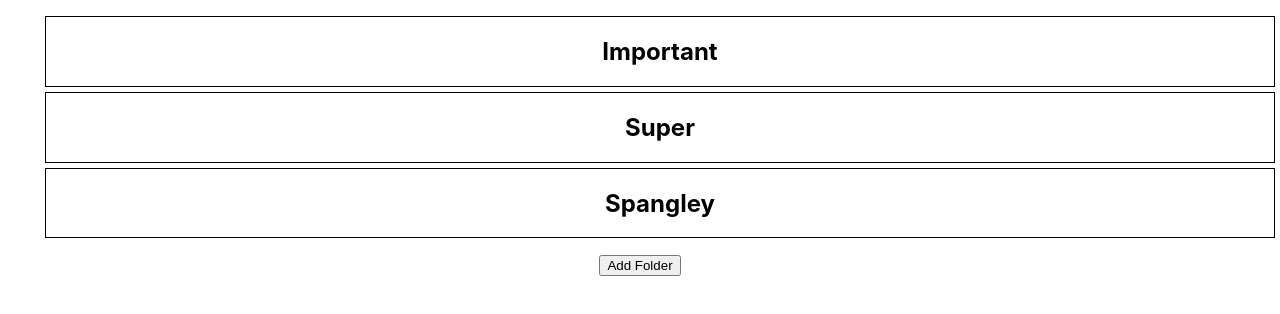
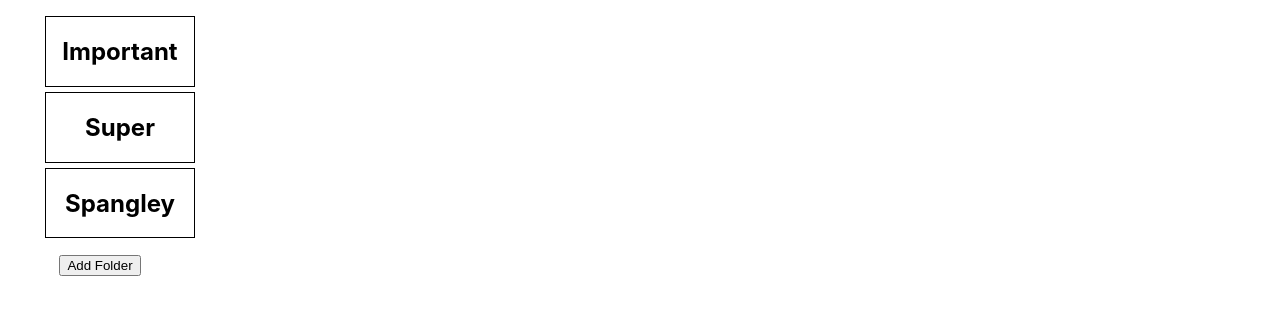
Before and after one commit to llazarevski/Noteful, a React (Create React App) app: page /folder in a window 1280 px wide. Shown: the top 314 px of the page. Built offline with nearby package versions, Linux system fonts and the light colour scheme.

Commit message:
Update FoldersList route

```diff
--- a/src/App.js
+++ b/src/App.js
@@ -36,8 +36,10 @@ class App extends Component{
         <header className='header'>
           <Route exact path='/' component={Main}/>
           </header>
+          <nav className='folders'>
           <Route path='/folder' render={(props) => <FoldersList folders={this.state.folders} onFolderClick={(e)=> this.handleFolders(e)}/> }
           />
+          </nav>
         <main className='notes'>
           <Route path='/note' render={(props)=> <NotesList notes={this.state.notes} />}
           />
```
